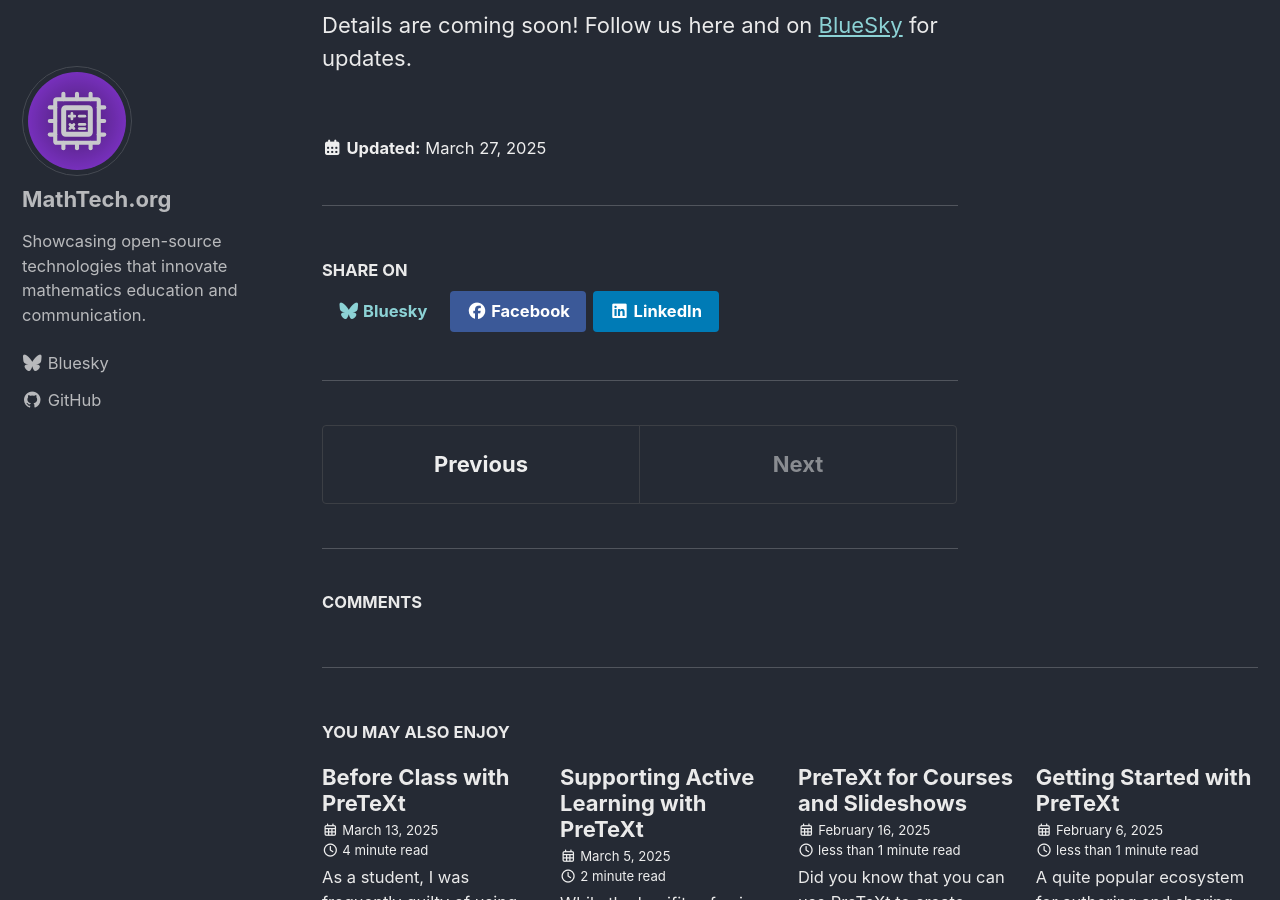
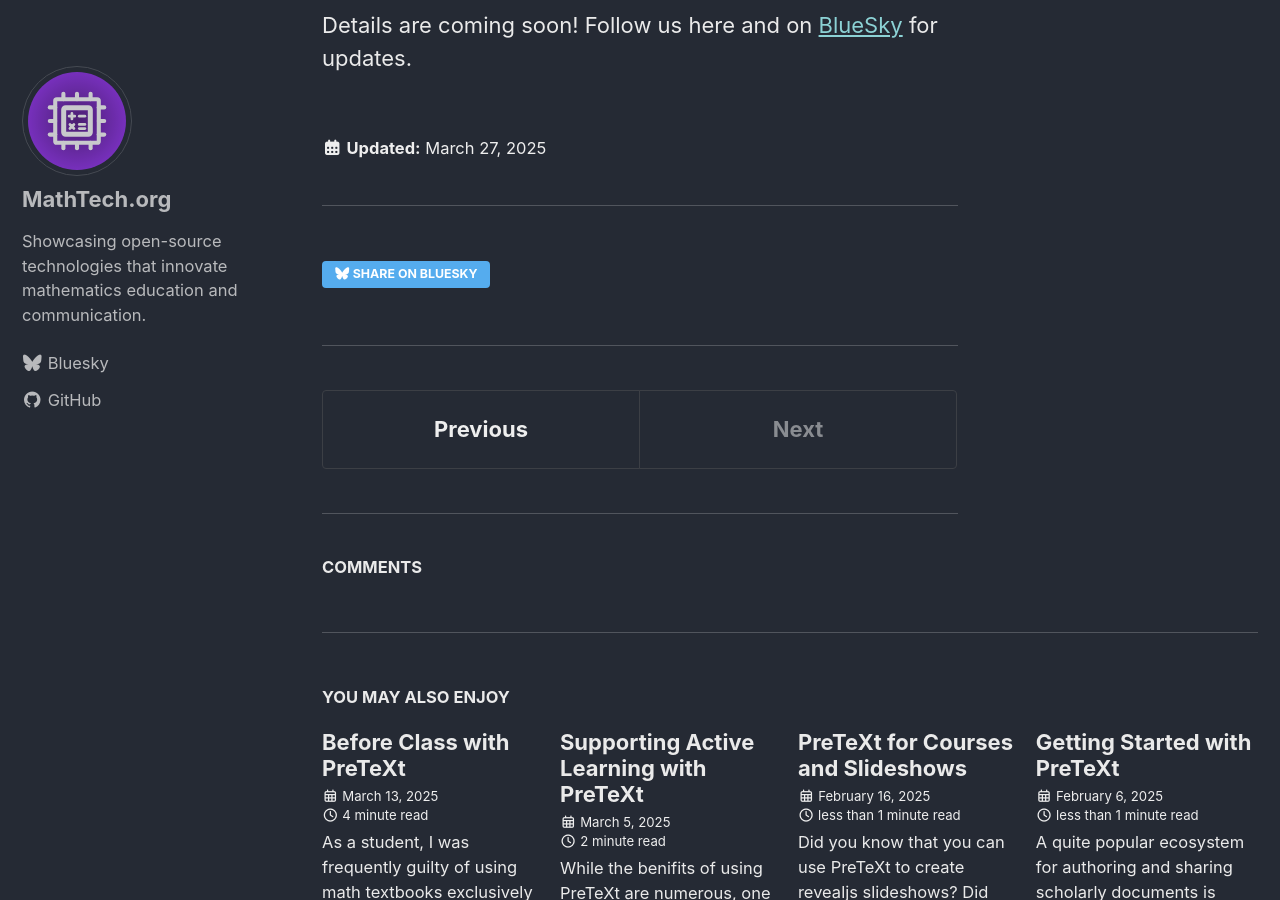
Before and after one commit to mathtechorg/mathtechorg.github.io, a Jekyll site: the page built from _posts/2025-03-27-mathtech-workshop.md, in a window 1280 px wide and 900 px high, scrolled down 375 px. Built offline with Jekyll 4.4.1, drawn with Linux system fonts in a browser that asks for light colours; cached includes are drawn as plain includes; comment, search, counter and statistics services are not loaded.

Commit message:
Share button (#28)

```diff
--- a/_includes/social-share.html
+++ b/_includes/social-share.html
@@ -1,9 +1,9 @@
 <section class="page__share">
-  <h4 class="page__share-title">{{ site.data.ui-text[site.locale].share_on_label | default: "Share on" }}</h4>
+  <h4 class="page__share-title">
+    <a href="https://bsky.app/intent/compose?text={{ page.url | absolute_url | url_encode }}" class="btn btn--twitter" onclick="window.open(this.href, 'window', 'left=20,top=20,width=500,height=500,toolbar=1,resizable=0'); return false;" title="{{ site.data.ui-text[site.locale].share_on_label | default: 'Share on' }} BlusSky"><i class="fab fa-brands fa-bluesky" aria-hidden="true"></i><span> Share on Bluesky</span></a>
+  </h4>
 
-  <a href="https://bsky.app/intent/compose?text={{ page.url | absolute_url | url_encode }}" class="btn btn--bsky" onclick="window.open(this.href, 'window', 'left=20,top=20,width=500,height=500,toolbar=1,resizable=0'); return false;" title="{{ site.data.ui-text[site.locale].share_on_label | default: 'Share on' }} BlusSky"><i class="fab fa-brands fa-bluesky" aria-hidden="true"></i><span> Bluesky</span></a>
+  <!-- <a href="https://www.facebook.com/sharer/sharer.php?u={{ page.url | absolute_url | url_encode }}" class="btn btn--facebook" onclick="window.open(this.href, 'window', 'left=20,top=20,width=500,height=500,toolbar=1,resizable=0'); return false;" title="{{ site.data.ui-text[site.locale].share_on_label | default: 'Share on' }} Facebook"><i class="fab fa-fw fa-facebook" aria-hidden="true"></i><span> Facebook</span></a>
 
-  <a href="https://www.facebook.com/sharer/sharer.php?u={{ page.url | absolute_url | url_encode }}" class="btn btn--facebook" onclick="window.open(this.href, 'window', 'left=20,top=20,width=500,height=500,toolbar=1,resizable=0'); return false;" title="{{ site.data.ui-text[site.locale].share_on_label | default: 'Share on' }} Facebook"><i class="fab fa-fw fa-facebook" aria-hidden="true"></i><span> Facebook</span></a>
-
-  <a href="https://www.linkedin.com/shareArticle?mini=true&url={{ page.url | absolute_url }}" class="btn btn--linkedin" onclick="window.open(this.href, 'window', 'left=20,top=20,width=500,height=500,toolbar=1,resizable=0'); return false;" title="{{ site.data.ui-text[site.locale].share_on_label | default: 'Share on' }} LinkedIn"><i class="fab fa-fw fa-linkedin" aria-hidden="true"></i><span> LinkedIn</span></a>
+  <a href="https://www.linkedin.com/shareArticle?mini=true&url={{ page.url | absolute_url }}" class="btn btn--linkedin" onclick="window.open(this.href, 'window', 'left=20,top=20,width=500,height=500,toolbar=1,resizable=0'); return false;" title="{{ site.data.ui-text[site.locale].share_on_label | default: 'Share on' }} LinkedIn"><i class="fab fa-fw fa-linkedin" aria-hidden="true"></i><span> LinkedIn</span></a> -->
 </section>
```
